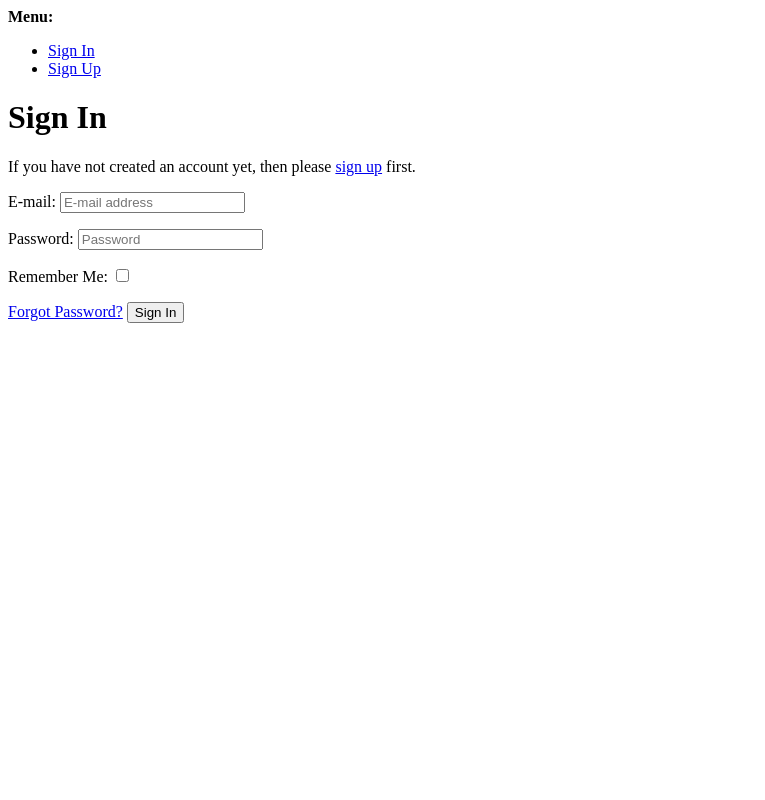
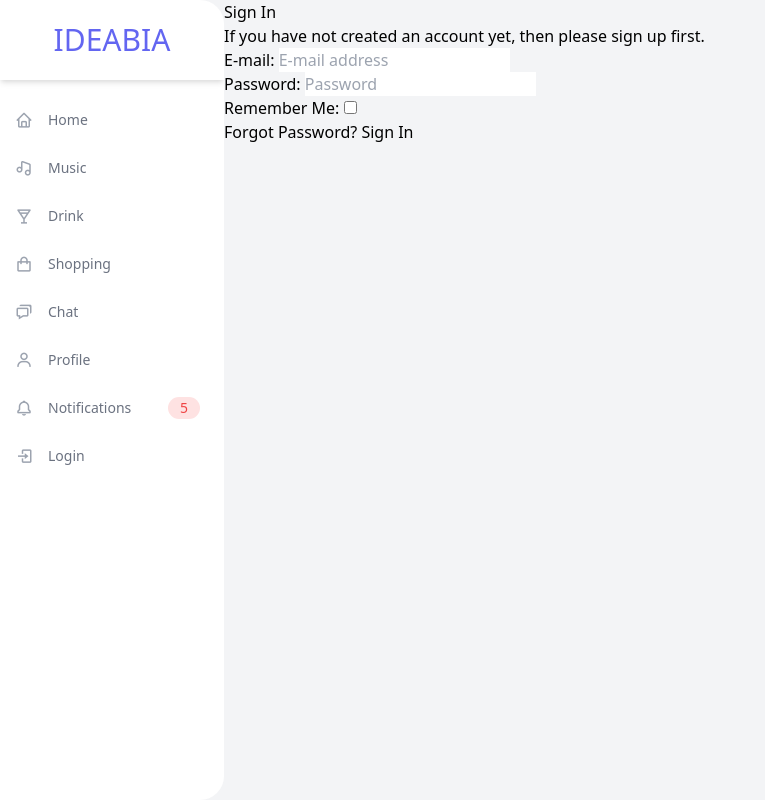
Before and after one commit to RoyalAagman/IdeaBia, a Django app: page /login/ in a window 1280 px wide. Shown: the whole page, without its empty margins (0-765 px from the left). Run offline with Django 3.2, Linux system fonts and the light colour scheme; some libraries are stand-ins or nearby versions.

Commit message:
modification on 10/10/21

```diff
--- /dev/null
+++ b/template/account/login.html
@@ -0,0 +1,46 @@
+{% extends "main.html" %}
+
+{% load i18n %}
+{% load account socialaccount %}
+
+{% block head_title %}{% trans "Sign In" %}{% endblock %}
+
+{% block content %}
+
+<h1>{% trans "Sign In" %}</h1>
+
+{% get_providers as socialaccount_providers %}
+
+{% if socialaccount_providers %}
+<p>{% blocktrans with site.name as site_name %}Please sign in with one
+of your existing third party accounts. Or, <a href="{{ signup_url }}">sign up</a>
+for a {{ site_name }} account and sign in below:{% endblocktrans %}</p>
+
+<div class="socialaccount_ballot">
+
+  <ul class="socialaccount_providers">
+    {% include "socialaccount/snippets/provider_list.html" with process="login" %}
+  </ul>
+
+  <div class="login-or">{% trans 'or' %}</div>
+
+</div>
+
+{% include "socialaccount/snippets/login_extra.html" %}
+
+{% else %}
+<p>{% blocktrans %}If you have not created an account yet, then please
+<a href="{{ signup_url }}">sign up</a> first.{% endblocktrans %}</p>
+{% endif %}
+
+<form class="login" method="POST" action="{% url 'account_login' %}">
+  {% csrf_token %}
+  {{ form.as_p }}
+  {% if redirect_field_value %}
+  <input type="hidden" name="{{ redirect_field_name }}" value="{{ redirect_field_value }}" />
+  {% endif %}
+  <a class="button secondaryAction" href="{% url 'account_reset_password' %}">{% trans "Forgot Password?" %}</a>
+  <button class="primaryAction" type="submit">{% trans "Sign In" %}</button>
+</form>
+
+{% endblock %}
--- a/template/main.html
+++ b/template/main.html
@@ -7,9 +7,86 @@
     <meta name="viewport" content="width=device-width, initial-scale=1.0">
     <title>Welcome to Ideabia</title>
     <link rel="stylesheet" href='{% static 'projone/mainpage.css' %}' />
+    <link href="https://unpkg.com/tailwindcss@^2/dist/tailwind.min.css" rel="stylesheet">
+    <link rel="stylesheet" href="https://unpkg.com/boxicons@2.0.7/css/boxicons.min.css" />
 </head>
 <body>
+ <!-- component -->
+
+<div class="min-h-screen flex flex-row bg-gray-100">
+  <div class="flex flex-col w-56 bg-white rounded-r-3xl overflow-hidden">
+    <div class="flex items-center justify-center h-20 shadow-md">
+      <h1 class="text-3xl uppercase text-indigo-500">ideaBia</h1>
+    </div>
+    <ul class="flex flex-col py-4">
+      <li>
+        <a href="/" class="flex flex-row items-center h-12 transform hover:translate-x-2 transition-transform ease-in duration-200 text-gray-500 hover:text-gray-800">
+          <span class="inline-flex items-center justify-center h-12 w-12 text-lg text-gray-400"><i class="bx bx-home"></i></span>
+          <span class="text-sm font-medium">Home</span>
+        </a>
+      </li>
+      <li>
+        <a href="#" class="flex flex-row items-center h-12 transform hover:translate-x-2 transition-transform ease-in duration-200 text-gray-500 hover:text-gray-800">
+          <span class="inline-flex items-center justify-center h-12 w-12 text-lg text-gray-400"><i class="bx bx-music"></i></span>
+          <span class="text-sm font-medium">Music</span>
+        </a>
+      </li>
+      <li>
+        <a href="#" class="flex flex-row items-center h-12 transform hover:translate-x-2 transition-transform ease-in duration-200 text-gray-500 hover:text-gray-800">
+          <span class="inline-flex items-center justify-center h-12 w-12 text-lg text-gray-400"><i class="bx bx-drink"></i></span>
+          <span class="text-sm font-medium">Drink</span>
+        </a>
+      </li>
+      <li>
+        <a href="#" class="flex flex-row items-center h-12 transform hover:translate-x-2 transition-transform ease-in duration-200 text-gray-500 hover:text-gray-800">
+          <span class="inline-flex items-center justify-center h-12 w-12 text-lg text-gray-400"><i class="bx bx-shopping-bag"></i></span>
+          <span class="text-sm font-medium">Shopping</span>
+        </a>
+      </li>
+      <li>
+        <a href="#" class="flex flex-row items-center h-12 transform hover:translate-x-2 transition-transform ease-in duration-200 text-gray-500 hover:text-gray-800">
+          <span class="inline-flex items-center justify-center h-12 w-12 text-lg text-gray-400"><i class="bx bx-chat"></i></span>
+          <span class="text-sm font-medium">Chat</span>
+        </a>
+      </li>
+      <li>
+        <a href="#" class="flex flex-row items-center h-12 transform hover:translate-x-2 transition-transform ease-in duration-200 text-gray-500 hover:text-gray-800">
+          <span class="inline-flex items-center justify-center h-12 w-12 text-lg text-gray-400"><i class="bx bx-user"></i></span>
+          <span class="text-sm font-medium">Profile</span>
+        </a>
+      </li>
+      <li>
+        <a href="#" class="flex flex-row items-center h-12 transform hover:translate-x-2 transition-transform ease-in duration-200 text-gray-500 hover:text-gray-800">
+          <span class="inline-flex items-center justify-center h-12 w-12 text-lg text-gray-400"><i class="bx bx-bell"></i></span>
+          <span class="text-sm font-medium">Notifications</span>
+          <span class="ml-auto mr-6 text-sm bg-red-100 rounded-full px-3 py-px text-red-500">5</span>
+        </a>
+      </li>
+      {% if request.user.is_authenticated %}
+        <li>
+            <a href="{% url 'account_logout' %}" class="flex flex-row items-center h-12 transform hover:translate-x-2 transition-transform ease-in duration-200 text-gray-500 hover:text-gray-800">
+            <span class="inline-flex items-center justify-center h-12 w-12 text-lg text-gray-400"><i class="bx bx-log-out"></i></span>
+            <span class="text-sm font-medium">Logout</span>
+            </a>
+        </li>
+        {% else %}
+        <li>
+            <a href="{% url 'account_login' %}" class="flex flex-row items-center h-12 transform hover:translate-x-2 transition-transform ease-in duration-200 text-gray-500 hover:text-gray-800">
+            <span class="inline-flex items-center justify-center h-12 w-12 text-lg text-gray-400"><i class="bx bx-log-in"></i></span>
+            <span class="text-sm font-medium">Login</span>
+            </a>
+        </li>
+      {% endif %}
+    </ul>
+  </div>
+  <div>
     {% block body%}
+        {% block content %}
+        {% endblock %}
     {% endblock %}
 </body>
+  </div>
+</div>
+
+</body>
 </html>
```
Also changed, not shown: db.sqlite3, template/account/base.html (added).
